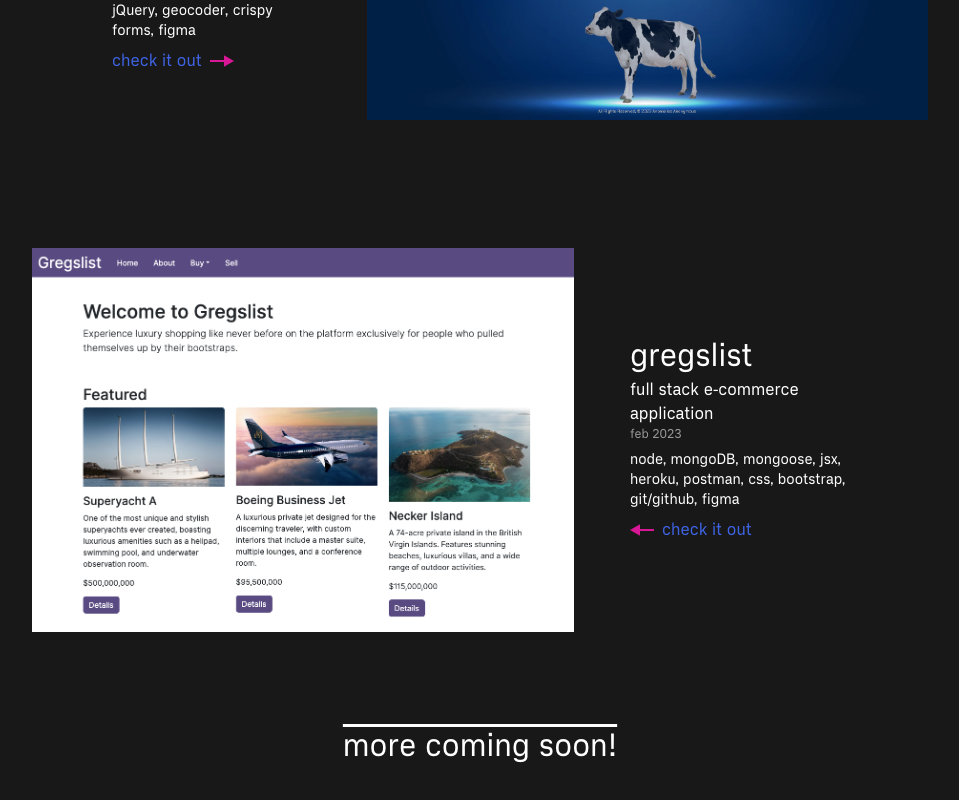
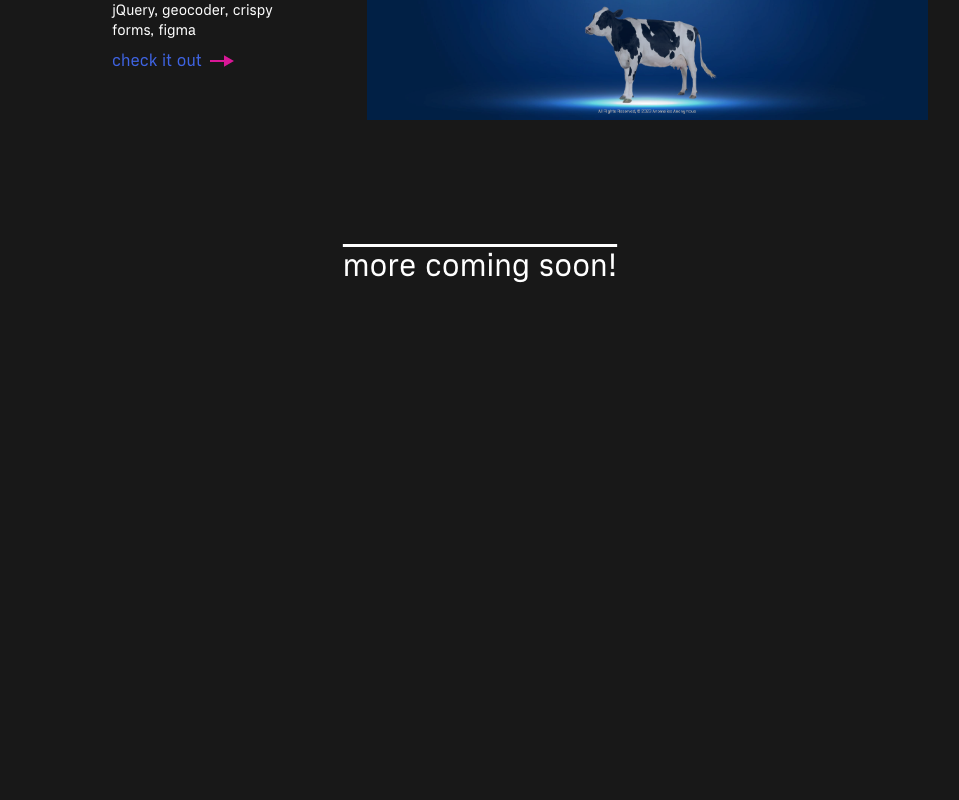
Before and after one commit to gabewolford/portfolio, a Next.js app: page /work in a window 1280 px wide. Shown: the part 2599-3399 px from the top of the page, without its empty margins (160-1119 px from the left). After the commit the page ends 3027 px from the top, so only its background shows below. Built offline with nearby package versions, Linux system fonts and the light colour scheme.

Commit message:
removed old project

```diff
--- a/src/app/work/page.tsx
+++ b/src/app/work/page.tsx
@@ -172,7 +172,7 @@ export default function WorkPage() {
                     </div>
                 </section>
 
-                <section className="fade-in flex flex-col md:flex-row items-center gap-6 md:gap-14 mb-16">
+                {/* <section className="fade-in flex flex-col md:flex-row items-center gap-6 md:gap-14 mb-16">
                     <div className='order-last md:order-first max-h-96 overflow-auto scrollbar-hide'>
                         <img src='/images/gregslist.png' alt="gregslist screenshot" />
                     </div>
@@ -196,7 +196,7 @@ export default function WorkPage() {
                             </div>
                         </div>
                     </div>
-                </section>
+                </section> */}
 
                 <section className='fade-in mt-24 text-center'>
                     <div className="justify-end">
```
